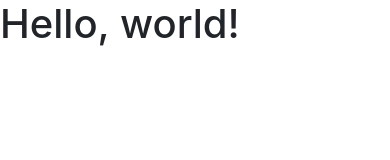
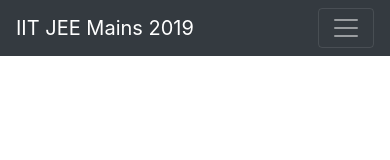
Before and after one commit to itjegro/itjegro.github.io, a plain HTML site: page index.html in a window 390 px wide. Drawn offline with nearby package versions, Linux system fonts and the light colour scheme.

Commit message:
add navbar.

```diff
--- a/index.html
+++ b/index.html
@@ -11,7 +11,12 @@
     <title>Hello, world!</title>
   </head>
   <body>
-    <h1>Hello, world!</h1>
+    <nav class="navbar navbar-expand-lg navbar-dark bg-dark">
+  <a class="navbar-brand" href="#">IIT JEE Mains 2019</a>
+  <button class="navbar-toggler" type="button" data-toggle="collapse" data-target="#navbarSupportedContent" aria-controls="navbarSupportedContent" aria-expanded="false" aria-label="Toggle navigation">
+    <span class="navbar-toggler-icon"></span>
+  </button>
+</nav>
 
     <!-- Optional JavaScript -->
     <!-- jQuery first, then Popper.js, then Bootstrap JS -->
```
